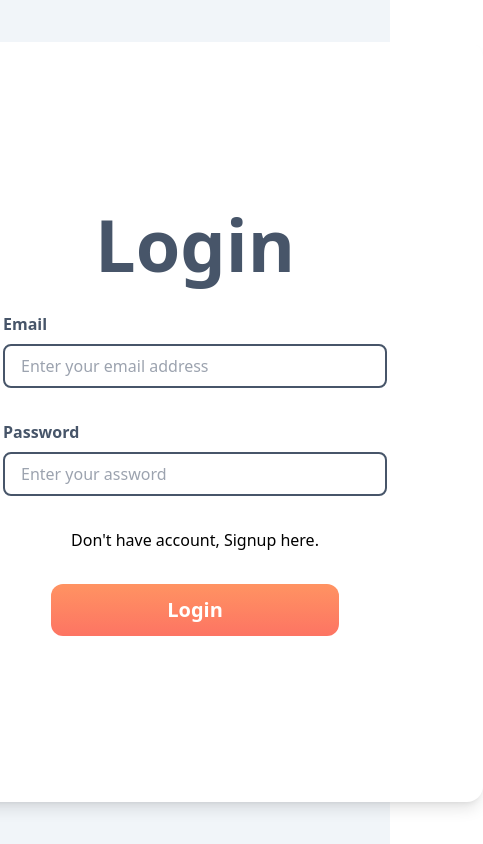
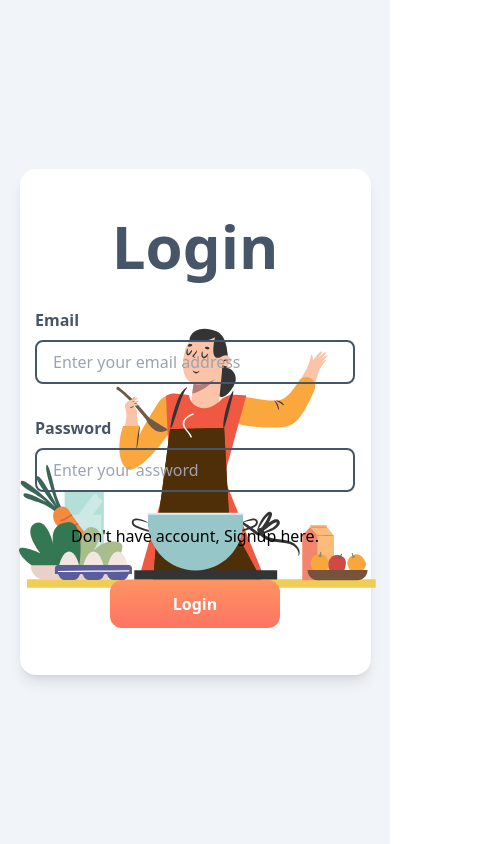
Before and after one commit to FallenCap/Delicious, a React (Vite) app in the folder Frontend/: page /login in a window 390 px wide. Shown: the whole page, 483 px wide, since content can reach past the window. Built offline with nearby package versions, Linux system fonts and the light colour scheme; what tailwindcss-animated would draw is missing.

Commit message:
Changes in login card

```diff
--- a/Frontend/src/Components/LoginCard.jsx
+++ b/Frontend/src/Components/LoginCard.jsx
@@ -1,17 +1,30 @@
 import React from 'react';
+import Lottie from 'react-lottie';
+import animationData1 from '../assets/animation_llufw913.json';
+
+const defaultOptions = {
+  loop: true,
+  autoplay: true,
+  animationData: animationData1,
+  rendererSettings: {
+    preserveAspectRatio: 'xMidYMid slice',
+  },
+};
 
 const LoginCard = () => {
   return (
     <React.Fragment>
-      <div className="h-[90vh] w-[90wh] bg-white rounded-2xl shadow-lg flex flex-col justify-center items-center">
-        <h1 className="text-7xl font-bold pb-8 text-slate-600">Login</h1>
-        <form className="flex flex-col">
+      <div className="h-[60vh] w-[90vw] xl:h-[90vh] bg-white rounded-2xl shadow-lg flex flex-col justify-center items-center">
+        <h1 className="text-6xl md:text-7xl font-bold pb-8 text-slate-600 z-10">
+          Login
+        </h1>
+        <form className="flex flex-col z-10">
           <div className="flex flex-col pb-8 px-24">
             <label className="font-semibold text-slate-600 pb-2">Email</label>
             <input
               type="email"
               placeholder="Enter your email address"
-              className="w-96 px-4 py-2 outline-none bg-transparent border-2 border-slate-600 rounded-lg"
+              className="w-80 md:w-96 px-4 py-2 outline-none bg-transparent border-2 border-slate-600 rounded-lg"
             />
           </div>
           <div className="flex flex-col pb-8 px-24">
@@ -21,7 +34,7 @@ const LoginCard = () => {
             <input
               type="password"
               placeholder="Enter your assword"
-              className="w-96 px-4 py-2 outline-none bg-transparent border-2 border-slate-600 rounded-lg"
+              className="w-80 md:w-96 px-4 py-2 outline-none bg-transparent border-2 border-slate-600 rounded-lg"
             />
           </div>
           <div className="flex justify-center items-center pb-8">
@@ -35,13 +48,16 @@ const LoginCard = () => {
           <div className="flex justify-center">
             <button
               type="submit"
-              className="transition-[bg-gradient] ease-in-out-out delay-300 bg-gradient-to-t from-candy1 to-candy2 hover:bg-gradient-to-b duration-500 w-1/2 px-4 py-3 text-white text-xl font-bold rounded-xl"
+              className="transition-[bg-gradient] ease-in-out-out delay-300 bg-gradient-to-t from-candy1 to-candy2 hover:bg-gradient-to-b duration-500 w-1/3 md:w-1/2 px-4 py-3 text-white text-base md:text-xl font-bold rounded-xl"
             >
               Login
             </button>
           </div>
         </form>
       </div>
+      <div className="absolute left-0 right-0">
+        <Lottie options={defaultOptions} className="h-1/3 w-1/3" />
+      </div>
     </React.Fragment>
   );
 };
```
